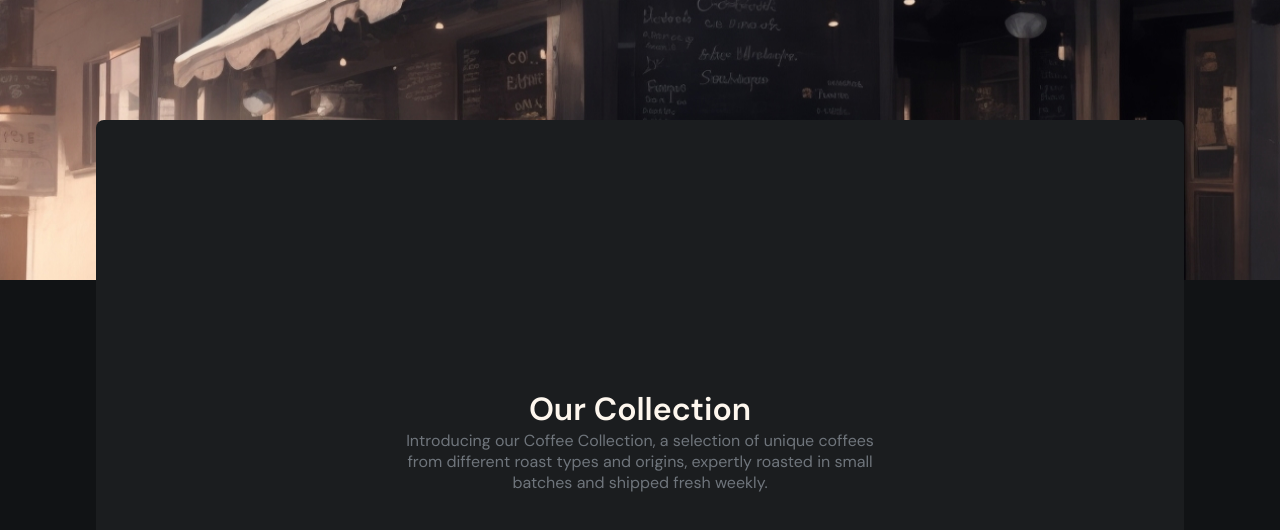
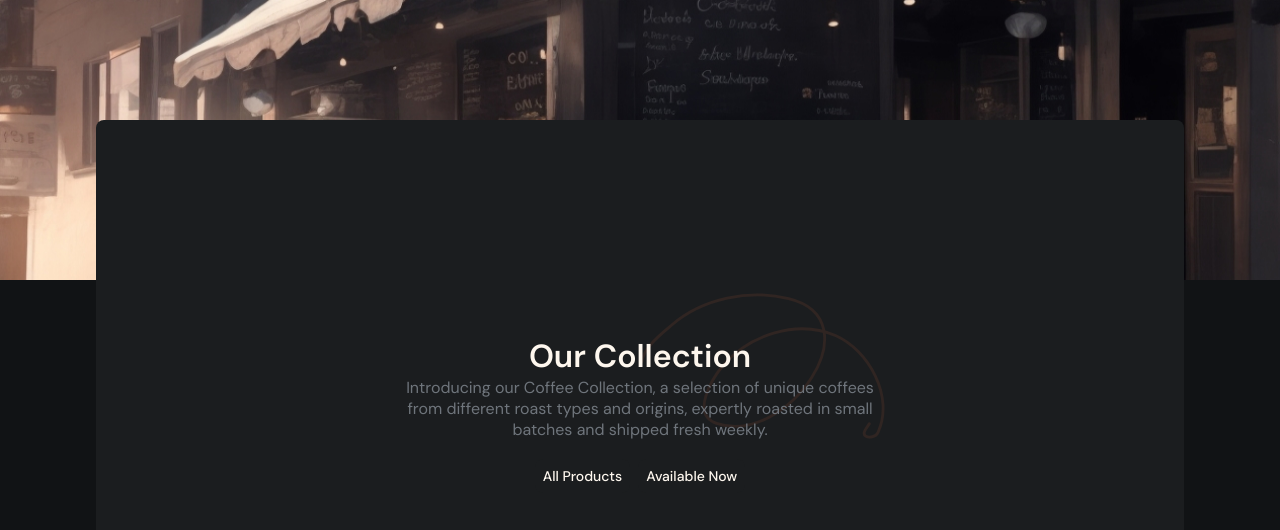
Before and after one commit to CaioDeLimaPires/Listagem-Caf-, a React (Vite) app: page / in a window 1280 px wide. Shown: the top 530 px of the page. Built offline with nearby package versions, Linux system fonts and the light colour scheme.

Commit message:
feat: criado componente de botão e adicionado imagem de vetor

```diff
--- a/src/App.tsx
+++ b/src/App.tsx
@@ -1,7 +1,7 @@
 import BackgroundCofe from '@layout/atoms/BackgroundCofe';
 import '../src/styles/app.css';
 import BackgroundDefault from '@ui/atoms/BackgroundDefault';
-import HeaderInitialPage from './components/pages/InitialPage/components/molecules/HeaderInitialpage';
+import CoffeePresentationBlockWithButtons from './components/pages/InitialPage/components/organisms/CoffeePresentationBlockWithButtons';
 
 function App() {
   return (
@@ -38,7 +38,7 @@ function App() {
       />
       <BackgroundCofe>
         <BackgroundDefault>
-          <HeaderInitialPage />
+          <CoffeePresentationBlockWithButtons/>
         </BackgroundDefault>
       </BackgroundCofe>
     </div>
--- /dev/null
+++ b/src/components/pages/InitialPage/components/molecules/HeaderInitialpage/SelectActions/index.tsx
@@ -0,0 +1,12 @@
+import Button from '@ui/atoms/Button';
+import { useState } from 'react';
+import './style.css'
+export const SelectActions = () => {
+    const[active,setActive]=useState(false)
+  return (
+    <div className='containerButton'>
+      <Button active={active} onClick={()=>setActive((prev)=>!prev)}text="All Products" />
+      <Button active={active} onClick={()=>setActive((prev)=>!prev)} text="Available Now" />
+    </div>
+  );
+};
--- /dev/null
+++ b/src/components/pages/InitialPage/components/molecules/HeaderInitialpage/SelectActions/style.css
@@ -0,0 +1,6 @@
+.containerButton {
+  display: flex;
+  gap: 8px;
+  align-items: center;
+  flex-direction: row;
+}
--- a/src/components/pages/InitialPage/components/molecules/HeaderInitialpage/index.tsx
+++ b/src/components/pages/InitialPage/components/molecules/HeaderInitialpage/index.tsx
@@ -1,5 +1,6 @@
 import Typography from '@ui/atoms/Typography';
 import './style.css';
+
 
 const title = 'Our Collection';
 const subTitle =
@@ -8,9 +9,16 @@ const subTitle =
   'expertly roasted in small batches and shipped fresh weekly.';
 
 const HeaderInitialPage = () => (
-  <div className="container">
-    <Typography text={title} style="big" />
-    <Typography text={subTitle} style="sub-title" />
+  <div className="containerHeader">
+    <img
+      className="vetor"
+      src="../../src/assets/vector.svg"
+      alt="Background vector"
+    />
+    <div className="containerText">
+      <Typography text={title} style="big" />
+      <Typography text={subTitle} style="sub-title" />
+    </div>
   </div>
 );
 
--- a/src/components/pages/InitialPage/components/molecules/HeaderInitialpage/style.css
+++ b/src/components/pages/InitialPage/components/molecules/HeaderInitialpage/style.css
@@ -1,7 +1,26 @@
-.container{
+.containerHeader {
     display: flex;
     flex-direction: column;
     width: 45%;
     align-items: center;
     justify-content: center;
+    position: relative;
+    height: auto;
 }
+
+.containerText {
+    align-items: center;
+    justify-content: center;
+    display: flex;
+    flex-direction: column;
+    position: absolute;
+    z-Index: 2
+}
+
+.vetor  {
+    position: absolute;
+    height: auto;
+    width: 50%;
+    left: 50%;
+    bottom: -6.5vh;
+}
--- /dev/null
+++ b/src/components/pages/InitialPage/components/organisms/CoffeePresentationBlockWithButtons/index.tsx
@@ -0,0 +1,13 @@
+
+import HeaderInitialPage from '../../molecules/HeaderInitialpage';
+import { SelectActions } from '../../molecules/HeaderInitialpage/SelectActions';
+import "./style.css"
+const CoffeePresentationBlockWithButtons = () => (
+ <div className='container'>
+    <HeaderInitialPage/>
+    <SelectActions/>
+ </div>
+
+);
+
+export default CoffeePresentationBlockWithButtons;
--- /dev/null
+++ b/src/components/pages/InitialPage/components/organisms/CoffeePresentationBlockWithButtons/style.css
@@ -0,0 +1,8 @@
+.container {
+    display: flex;
+    width: 100%;
+    flex-direction: column;
+    gap: 4.5rem;
+    align-items: center;
+    justify-content: center;
+}
--- /dev/null
+++ b/src/components/ui/atoms/Button/index.tsx
@@ -0,0 +1,14 @@
+import './style.css';
+
+type Props = {
+  text: string;
+  active?: boolean;
+  onClick: () => void;
+};
+const Button = ({ text, active, onClick }: Props) => (
+  <button onClick={onClick} className={active ? 'active' : 'notActive'}>
+    {text}
+  </button>
+);
+
+export default Button;
--- /dev/null
+++ b/src/components/ui/atoms/Button/style.css
@@ -0,0 +1,22 @@
+.active{
+    border: none;
+    border-radius: 8px ;
+    color:#FEF7EE ;
+    background-color: #6F757C;
+    padding: 8px;
+    font-size:0.875rem ;
+    font: 600;
+}
+.notActive {
+    border: none;
+    border-radius: 8px ;
+    color:#FEF7EE ;
+    background-color: #1B1D1F;
+    padding: 8px;
+    font-size:0.875rem ;
+    font-weight: 500;
+
+}
+.notActive:hover{
+    background-color: #6F757C;
+}
--- a/src/global.css
+++ b/src/global.css
@@ -2,6 +2,7 @@
     margin: 0;
     padding: 0;
     box-sizing: border-box; /* Isso pode ajudar a evitar problemas com larguras e alturas */
+    font-family: "DM sans";
   }
   html, body,#root {
     margin: 0;
```
